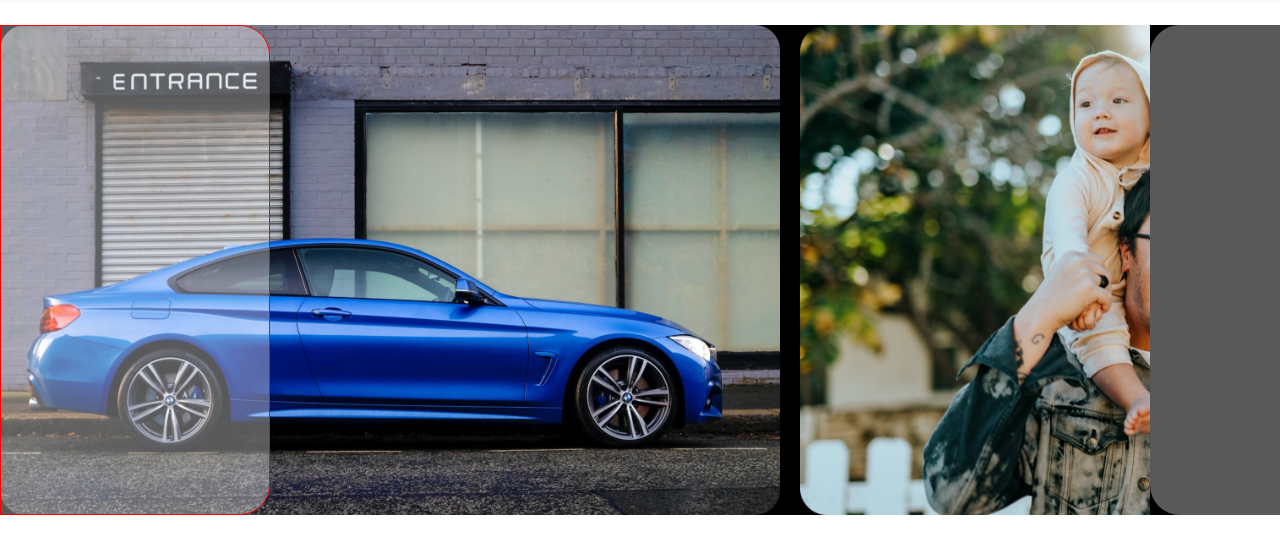
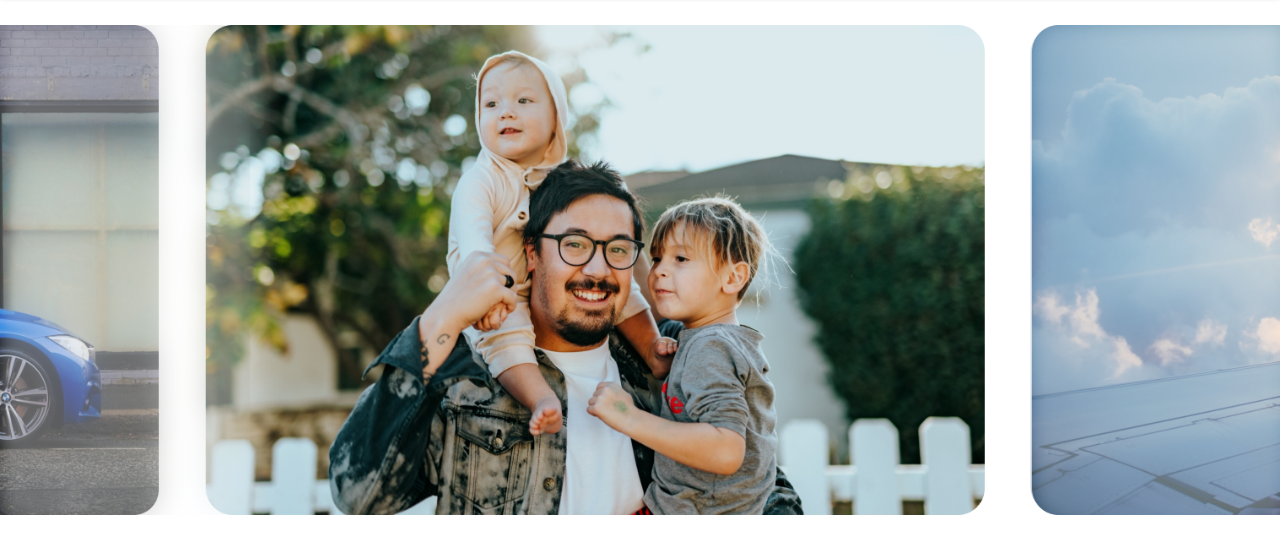
Before and after one commit to Beltrandes/mais-seguro-prime, a plain HTML site: page src/index.html in a window 1280 px wide. Shown: the part 75-628 px from the top of the page. Drawn offline with Linux system fonts and the light colour scheme.

Commit message:
implementing carousel

```diff
--- a/src/index.html
+++ b/src/index.html
@@ -5,7 +5,6 @@
     <meta name="viewport" content="width=device-width, initial-scale=1.0" />
     <title>Mais Seguro Prime</title>
     <link rel="stylesheet" href="style.css" />
-    <script src="index.js"></script>
   </head>
   <body>
     <div class="navbar">
@@ -48,22 +47,22 @@
       </nav>
     </div>
     <div class="container">
-        <div class="slider">
-            <div class="slider-left-blur blur"></div>
-            <div class="slides">
-                <div class="slide">
-                    <img src="./assets/img/slide-1.png" alt="">
-                </div>
-                <div class="slide">
-                    <img src="./assets/img/slide-2.png" alt="">
-                </div>
-                <div class="slide">
-                    <img src="./assets/img/slide-3.png" alt="">
-                </div>
-            </div>
-            <div class="slider-right-blur blur"></div>
+      <div class="carousel-container">
+        <div class="left-blur"></div>
+        <div class="right-blur"></div>
+        <div class="carousel">
+          <div class="carousel-item">
+            <img src="./assets/img/slide-1.png" alt="Imagem 1" />
+          </div>
+          <div class="carousel-item">
+            <img src="./assets/img/slide-2.png" alt="Imagem 2" />
+          </div>
+          <div class="carousel-item">
+            <img src="./assets/img/slide-3.png" alt="Imagem 3" />
+          </div>
         </div>
+      </div>
     </div>
-
+    <script src="index.js" defer></script>
   </body>
 </html>
--- a/src/index.js
+++ b/src/index.js
@@ -0,0 +1,17 @@
+document.addEventListener("DOMContentLoaded", function () {
+    const carousel = document.querySelector(".carousel");
+    let currentIndex = 0;
+
+    function updateCarousel() {
+      const translateValue = -currentIndex * (37.5) + "%";
+      carousel.style.transform = "translateX(" + translateValue + ")";
+    }
+
+    function nextSlide() {
+      currentIndex = (currentIndex + 1) % carousel.children.length;
+      updateCarousel();
+    }
+
+
+    setInterval(nextSlide, 3000);
+  })
--- a/src/style.css
+++ b/src/style.css
@@ -12,7 +12,6 @@ body {
   width: 100%;
   height: 100vh;
 }
-
 
 .navbar {
   background-color: var(--primary);
@@ -70,42 +69,64 @@ body {
   padding-top: 100px;
   height: 100vh;
   width: 100%;
-}
-
-.container .slider {
-    width: 100%;
-    height: 490px;
-    background-color: black;
-    display: flex;
-    justify-content: space-between;
-}
-
-.container .slider .slides {
-    display: flex;
-    gap: 20px;
   overflow: hidden;
 }
 
-.container .slider .blur {
-    width: 270px;
+.carousel-container {
+  width: 100%;
+  position: relative;
+  display: flex;
   height: 490px;
-    background-color: #ffffff59;
+
 }
 
-.container .slider .slider-left-blur {
-    border-top-right-radius: 30px;
-    border-bottom-right-radius: 30px;
+.carousel {
+  height: 100%;
+  display: flex;
   position: absolute;
-    border: 1px solid red;
-}
-
-.container .slider .slides .slide img {
-    height: 490px;
+  gap: 2%;
+  z-index: 1;
+  left: 20%;
+  transition: transform 1s ease-in-out;
 }
 
 
+.carousel-item {
+  height: 100%;
+  z-index: 2;
+  flex-shrink: 0;
+}
 
-.container .slider .slider-right-blur {
+.carousel-item img {
+  height: 100%;
+  z-index: 1;
+}
+
+.right-blur,
+.left-blur {
+  position: absolute;
+  height: 100%;
+  width: 19.5%;
+  z-index: 4;
+}
+
+.right-blur {
+  filter: blur(10px);
+  background-color: white;
+  opacity: 0.35;
+  backdrop-filter: blur(10px);
+  box-shadow: 10px 20px 20px white;
+  border-bottom-left-radius: 30px;
   border-top-left-radius: 30px;
-    border-bottom-left-radius: 30px;
+  right: 0;
 }
+
+.left-blur {
+  background-color: #ffffff;
+  opacity: 0.35;
+  border-bottom-right-radius: 30px;
+  border-top-right-radius: 30px;
+  filter: blur(10px);
+  backdrop-filter: blur(10px);
+  box-shadow: 10px 20px 20px white;
+}
```
Lines whose indentation alone changed are shown as unchanged.
